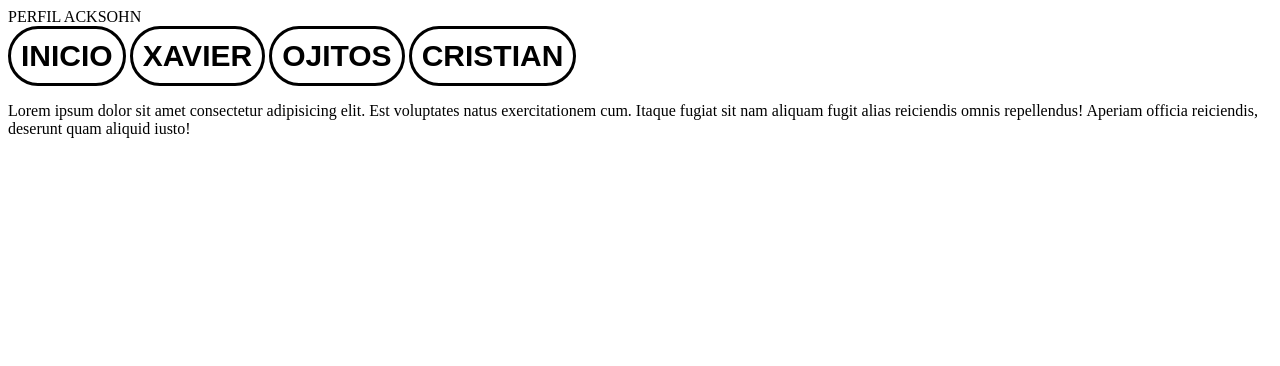
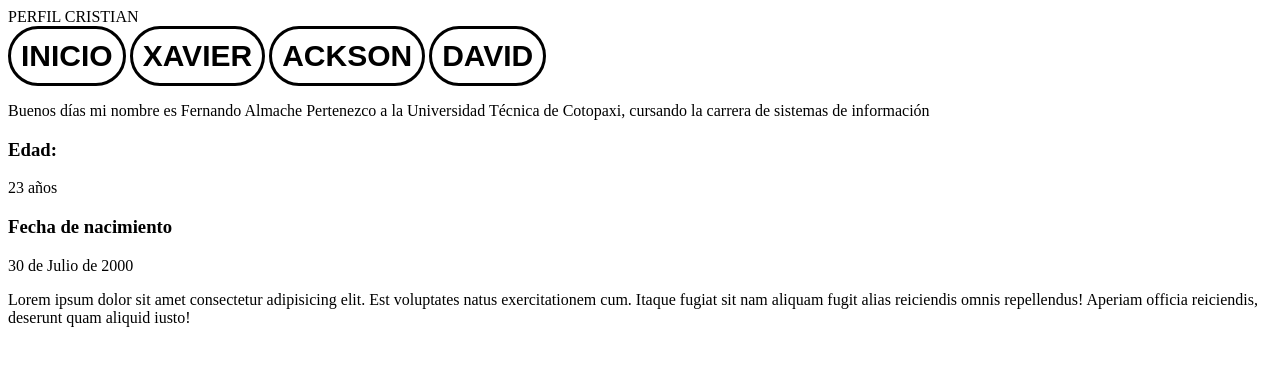
Before and after one commit to Acksohn/iteractivo.github.io, a plain HTML site: page cristian.html in a window 1280 px wide. Drawn offline with Linux system fonts and the light colour scheme; files that its build step writes are made by us from their sources.

Commit message:
Update cristian.html

```diff
--- a/cristian.html
+++ b/cristian.html
@@ -8,14 +8,19 @@
 </head>
 <style type="style.css"></style>
 <body>
-<head>PERFIL ACKSOHN</head>
+<head>PERFIL CRISTIAN</head>
 <nav>
     <button>INICIO</button>
     <button>XAVIER</button>
-    <button>OJITOS</button>
-    <button>CRISTIAN</button>
+    <button>ACKSON</button>
+    <button>DAVID</button>
 </nav>
 <body>
+    <p> Buenos días mi nombre es Fernando Almache Pertenezco a la Universidad Técnica de Cotopaxi, cursando la carrera de sistemas de información</p>
+    <h3>Edad: </h3>
+        <p>23 años</p>
+    <H3> Fecha de nacimiento</H3>
+        <p>30 de Julio de 2000</p>
 
     <p>Lorem ipsum dolor sit amet consectetur adipisicing elit. Est voluptates natus exercitationem cum. Itaque fugiat sit nam aliquam fugit alias reiciendis omnis repellendus! Aperiam officia reiciendis, deserunt quam aliquid iusto!</p>
 </body>
```
